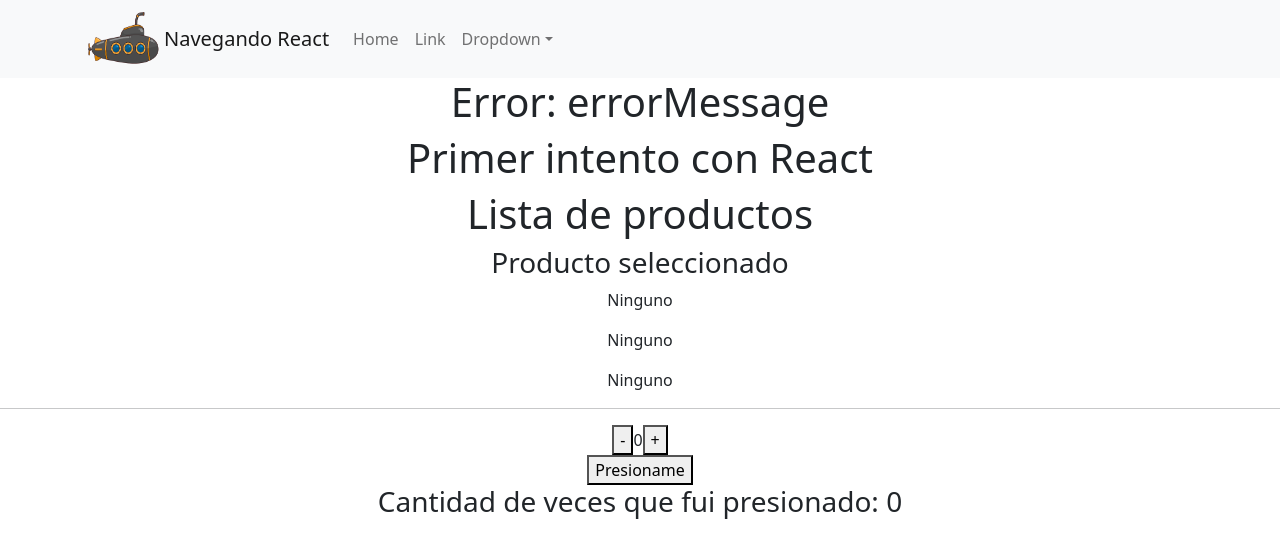
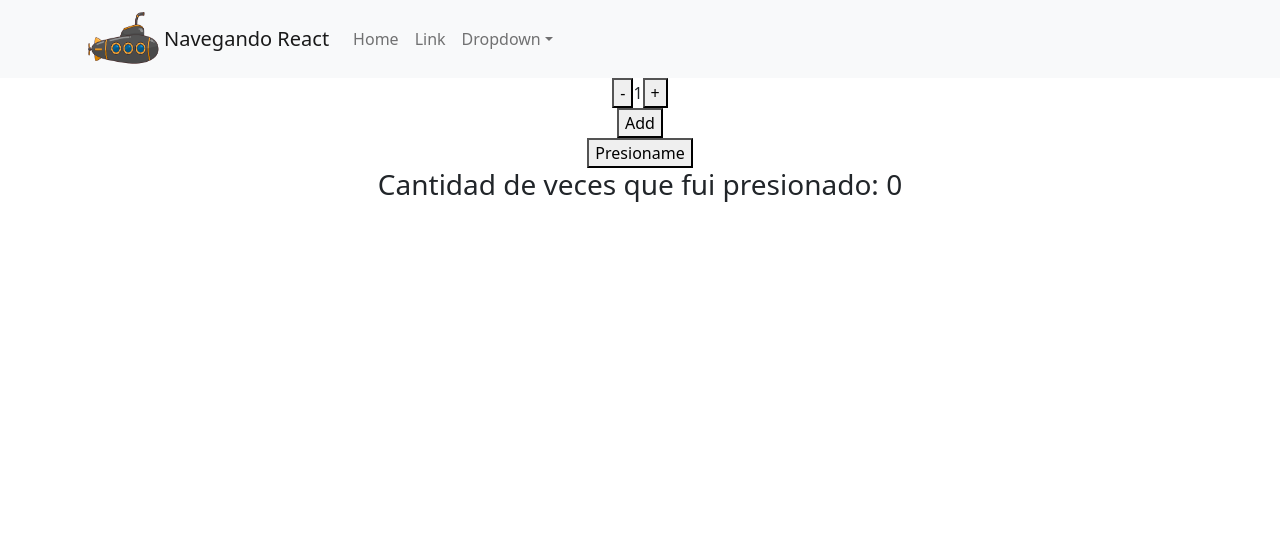
Before and after one commit to Dar3628/ecomerseDanielRamirez, a React (Create React App) app: page / in a window 1280 px wide. Shown: the top 558 px of the page. Built offline with nearby package versions, Linux system fonts and the light colour scheme; the HTML template or start-up script is replaced by a standard one.

Commit message:
contador completo.... creo

```diff
--- a/src/App.js
+++ b/src/App.js
@@ -3,7 +3,7 @@ import React from 'react';
 import './App.css';
 import 'bootstrap/dist/css/bootstrap.min.css';
 import Navbar from './Components/navbar/frstReactNavbar.js';
-import ItemListContainer from './Components/itemListContainer/ItemListContainer';
+//import ItemListContainer from './Components/itemListContainer/ItemListContainer';
 import Counter from './Components/counter/Counter'
 
 
@@ -11,28 +11,17 @@ import Counter from './Components/counter/Counter'
 function App() {
   // const addNewName = () => setNames([...names, "Nuevo nombre"]);
   //   const delete3rdName = () => setNames(names.filter((name, index) => index !==2));
-
+  let stock= 10;
+  const onAdd = (contador) =>{
+    console.log('click', contador);
+  };
    return (
     <div className = "App">
       <Navbar />
-      <h1>Error: {"errorMessage"}</h1>
+      {/* <h1>Error: {"errorMessage"}</h1>
       <h1> Primer intento con React </h1>
-      {/* <img src='loguito.Png' alt = 'loguito'></img> */}
-      <ItemListContainer />
-      <Counter/>
-      {/* <button onClick={addNewName} >Agregar nuevo Nombre</button>
-      <button onClick={delete3rdName} >eliminar Nombre</button>
-      <ul>
-        {names.map((name) =>{
-          return <li key={`${name}${index}${new Date()}`} >{name}</li>;
-        })}
-      </ul>
-      {[1, 2, 3, 4, 5].map((number)=>{
-        if(number<3) {
-        return <h2 key={number}>{number}</h2>;
-        }
-        return null;
-      })} */}
+      <ItemListContainer /> */}
+      <Counter stock={stock} onAdd={onAdd} />
     </div>
   );
 }
--- a/src/Components/counter/Counter.js
+++ b/src/Components/counter/Counter.js
@@ -1,12 +1,10 @@
 import React,{ useState } from "react";
-
-const Counter = ({stock}) => {
-    const [counter, setCounter] = useState(0);
+const Counter = ({stock, onAdd}) => {
+    const [counter, setCounter] = useState(1);
+    // stock = 10;
     const [currentTimes, setCurrentTimes] = useState(0);
-    const [currentDate, setCurrentDate] = useState("");
-
     const minusCounter = () => {
-        if(counter <= 0) return;
+        if(counter <= 1) return;
         setCounter(counter - 1);
     };
 
@@ -14,6 +12,8 @@ const Counter = ({stock}) => {
         if (counter >= stock) return;
         setCounter(counter + 1);
     };
+
+
 
     const takeMe = () =>{
         setCurrentTimes(currentTimes + 1);
@@ -23,10 +23,13 @@ const Counter = ({stock}) => {
     return (
         <>
             <div>
-                <h3>{currentDate}</h3>
+                {/* <h3>{currentDate}</h3> */}
                 <button onClick={minusCounter}>-</button>
                 <span>{counter}</span>
                 <button onClick={plusCounter}>+</button>
+            </div>
+            <div>
+                <button onClick={() => onAdd(counter)}>Add</button>
             </div>
             <button onClick={takeMe}>Presioname</button>
             <h3>Cantidad de veces que fui presionado: {currentTimes}</h3>
```
